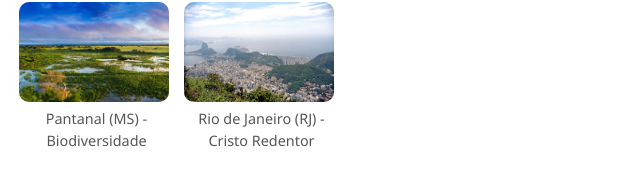
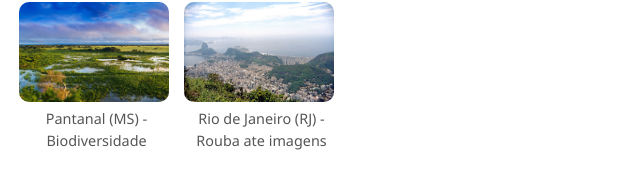
Before and after one commit to nathanmds07/BrasilViajens2, a plain HTML site: page galeria.html in a window 1280 px wide. Shown: the part 533-702 px from the top of the page, 546-1186 px from the left. Drawn offline with Linux system fonts and the light colour scheme.

Commit message:
Update galeria.html

```diff
--- a/galeria.html
+++ b/galeria.html
@@ -58,8 +58,8 @@
           <figcaption>Pantanal (MS) - Biodiversidade</figcaption>
         </figure>
         <figure>
-          <img src="imagens/rio_de_janeiro.jpg" alt="Rio de Janeiro (RJ) - Cristo Redentor" />
-          <figcaption>Rio de Janeiro (RJ) - Cristo Redentor</figcaption>
+          <img src="imagens/rio_de_Janeiro.jpg" alt="Rio de Janeiro (RJ) - Cristo Redentor" />
+          <figcaption>Rio de Janeiro (RJ) - Rouba ate imagens</figcaption>
         </figure>
       </div>
     </section>
```
